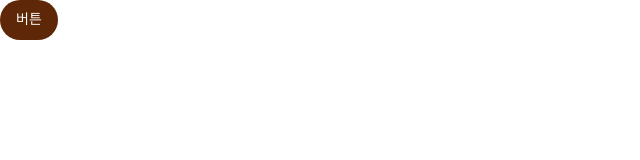
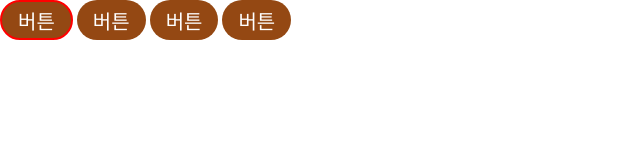
Before and after one commit to hyjeong-dot/ncafe, a plain HTML site: page CSS/n-btn.html in a window 1280 px wide. Shown: the whole page, without its empty margins (0-640 px from the left). Drawn offline with Linux system fonts and the light colour scheme.

Commit message:
상수변수 삭제 전,n-btn first-child 적용

```diff
--- a/CSS/n-btn.css
+++ b/CSS/n-btn.css
@@ -1,37 +1,49 @@
-@import url(n-icon.css);
-@import url(n-btn.css);
 .n-btn{
-    /* 버튼에서 변화를 잘수 있는 옵션들을 변수로 선언 */
-    background-color: #b8672e;
+    /* ----------상수변수-------------- */
+    /* 버튼의 높이 */
+    /* btn-height : 32px, 40px, 56px, 96px, 136px */
+    --btn-height-1: 32px;
+    --btn-height-2: 40px;
+    --btn-height-3: 56px;
+    --btn-height-4: 96px;
+    --btn-height-5: 136px;
+
+    --btn-padding-1: 0 12px;
+    --btn-padding-2: 0 16px;
+    --btn-padding-3: 0 24px;
+    --btn-padding-4: 0 48px;
+    --btn-padding-5: 0 64px;
+
+    --btn-weight-1 100;
+    --btn-weight-2 200;
+    --btn-weight-3 300;
+    --btn-weight-4 400;
+    --btn-weight-5 500;
+
+    /* --------------변수---------------- */
+    --btn-color: var(--color-main-2);
+    --btn-size: var(--icon-size-1);
+    --btn-weight: 500;
+    --btn-height: var(--btn-height-2);
+    --btn-padding: var(--btn-padding-2);
+    --btn-fill: 1;
 }
 
-@media (prefers-color-scheme: dark) {
-    /* 다크모드일 때 버튼의 색상을 변경 */
+@media (prefers-color-scheme: dark){
     .n-btn{
-        --background-color: var(--color-base-1);
-        --color: var(--color-main-3);
-
+        --btn-color: var(--color-main-1);
     }
 }
-
 .n-btn{
-    /* 실제로 버튼 정의를 위한 스타일 코드를 작성 */
-
-    display: inline-flex;
-    align-items: center;
-    justify-content: center;
-    cursor: pointer;
-
-/* 옵션사항 */
-    height: 40px;
-    line-height: 20px;
-    padding: 0 16px;
-    font-size: 14px;
-    border-radius: 999px;
-    background-color: var(--color-main-3);
-    color: var(--color-base-1);
-
-
-
-
+    /* boxing*/
+    height: var(--btn-height);
+    padding: var(--btn-padding);
+    border-radius: 40px;
+    border: 0px;
+    background-color: var(--btn-color);
+    /* content */
+    font-size: var(--btn-size);
+    font-weight: var(--btn-weight);
+    color:var(--color-base-1);
+    font-variation-settings: 'FILL' var(--btn-fill);
 }
--- a/CSS/n-btn.html
+++ b/CSS/n-btn.html
@@ -7,8 +7,16 @@
     <link rel="stylesheet" href="reset.css">
     <link rel="stylesheet" href="style.css">
     <link rel="stylesheet" href="n-btn.css">
+    <style>
+        .n-btn:first-child{
+            border: 2px solid #ff0000;
+        }
+    </style>
 </head>
 <body>
     <button class="n-btn">버튼</button>
+    <button class="n-btn">버튼</button>
+    <button class="n-btn">버튼</button>
+    <button class="n-btn">버튼</button>
 </body>
 </html>
```
